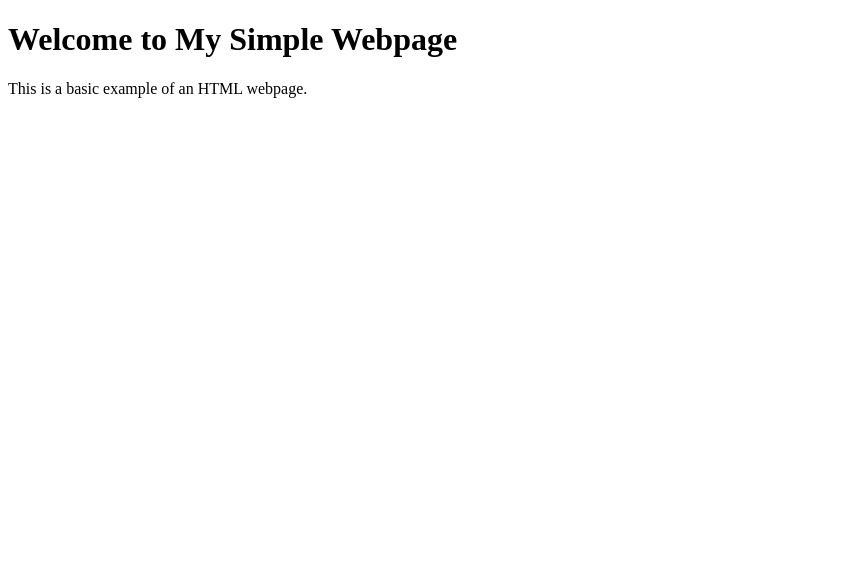
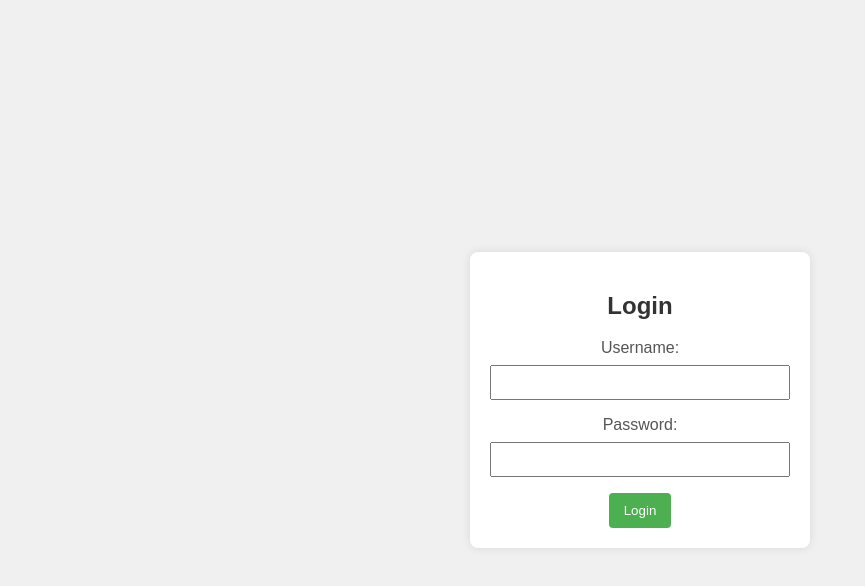
Before and after one commit to ezhilbharathi1806/dummy-host-webpage, a plain HTML site: page index.html in a window 1280 px wide. Shown: the whole page, without its empty margins (0-865 px from the left). Drawn offline with Linux system fonts and the light colour scheme.

Commit message:
Update index.html

```diff
--- a/index.html
+++ b/index.html
@@ -1,14 +1,74 @@
 <!DOCTYPE html>
 <html lang="en">
 <head>
-    <meta charset="UTF-8">
-    <meta name="viewport" content="width=device-width, initial-scale=1.0">
-    <title>My Simple Webpage</title>
+  <meta charset="UTF-8">
+  <meta name="viewport" content="width=device-width, initial-scale=1.0">
+  <title>Login Page</title>
+  <style>
+    body {
+      background-color: #f0f0f0;
+      font-family: Arial, sans-serif;
+      display: flex;
+      align-items: center;
+      justify-content: center;
+      height: 100vh;
+      margin: 0;
+    }
+
+    .login-container {
+      background-color: #fff;
+      padding: 20px;
+      border-radius: 8px;
+      box-shadow: 0 0 10px rgba(0, 0, 0, 0.1);
+      width: 300px;
+      text-align: center;
+    }
+
+    h2 {
+      color: #333;
+    }
+
+    label {
+      display: block;
+      margin-bottom: 8px;
+      color: #555;
+    }
+
+    input {
+      width: 100%;
+      padding: 8px;
+      margin-bottom: 16px;
+      box-sizing: border-box;
+    }
+
+    button {
+      background-color: #4caf50;
+      color: white;
+      padding: 10px 15px;
+      border: none;
+      border-radius: 4px;
+      cursor: pointer;
+    }
+
+    button:hover {
+      background-color: #45a049;
+    }
+  </style>
 </head>
 <body>
 
-    <h1>Welcome to My Simple Webpage</h1>
-    <p>This is a basic example of an HTML webpage.</p>
+  <div class="login-container">
+    <h2>Login</h2>
+    <form action="#" method="post">
+      <label for="username">Username:</label>
+      <input type="text" id="username" name="username" required>
+
+      <label for="password">Password:</label>
+      <input type="password" id="password" name="password" required>
+
+      <button type="submit">Login</button>
+    </form>
+  </div>
 
 </body>
 </html>
```
